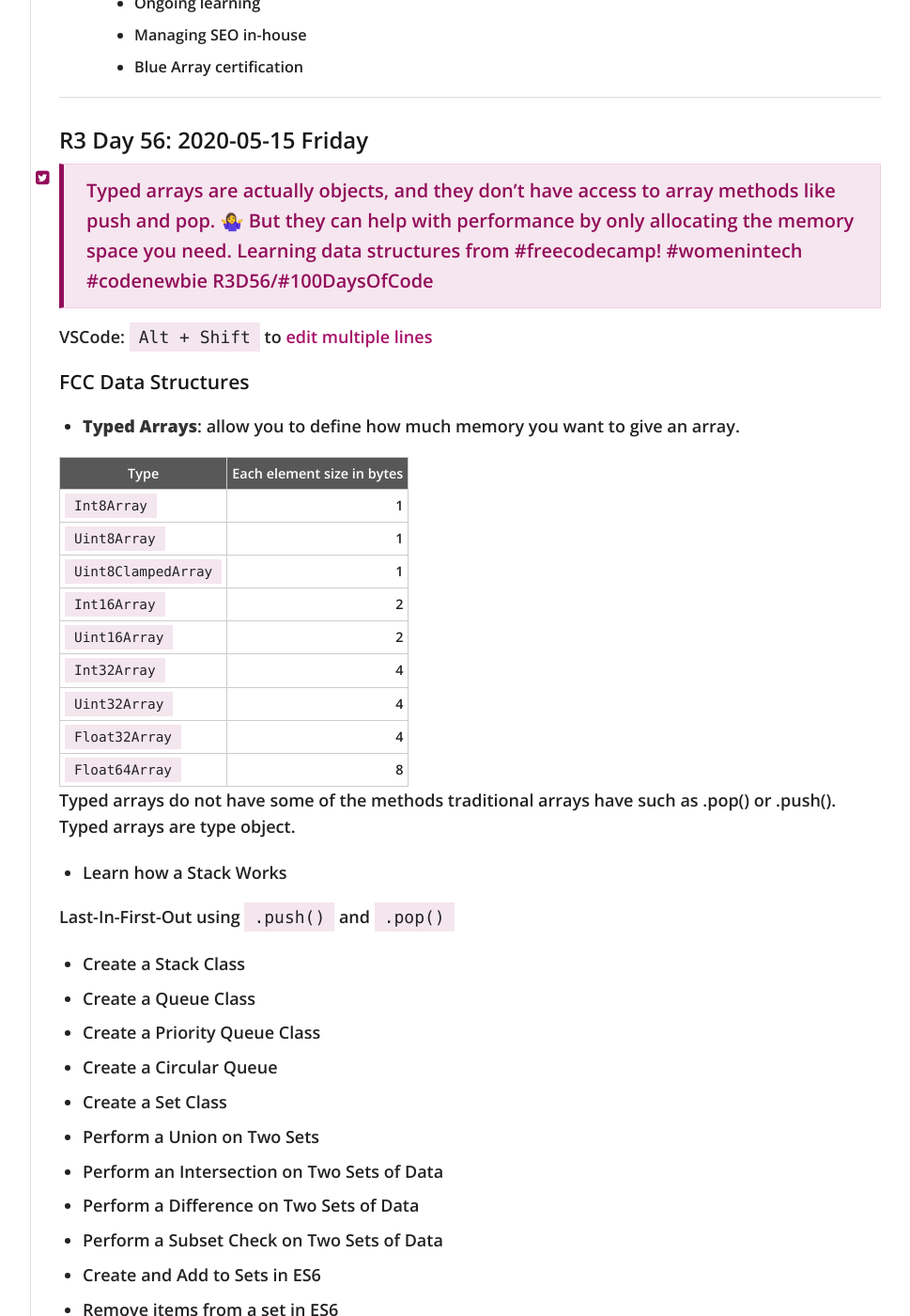
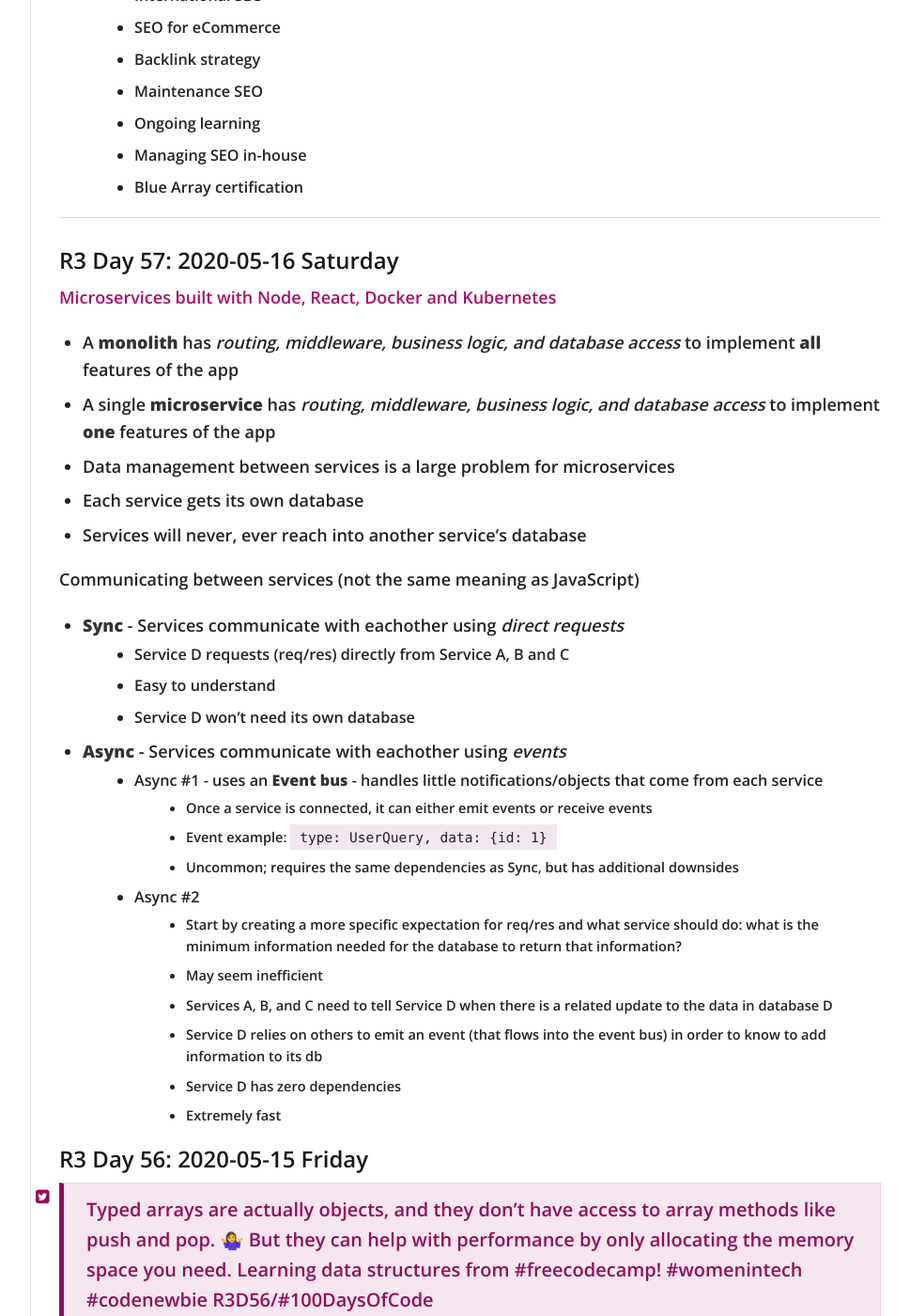
Before and after one commit to virtual/100daysofcode, a Jekyll site: the page built from index.md, in a window 1280 px wide and 1400 px high, scrolled down 3393 px. Shown: the whole window at 94% size, without its empty margins (272-1241 px from the left). Built offline with Jekyll 4.4.1, drawn with Linux system fonts in a browser that asks for light colours; nearby versions of some CDN libraries; our own code applies the rules of GitHub Pages for plain Markdown files; some of the changed text lies outside the part shown.

Commit message:
begin microservices

```diff
--- a/index.md
+++ b/index.md
@@ -31,6 +31,8 @@
     - Day 36: Researching API HTTP Responses
     - Day 37: Sending MongoDB boolean from deconstructed array
     - Day 38: Functional tests ✓
+  - Data Structures
+    - Day 56
 - [Node.js: Testing and Code Quality - Jon Peck ✓](https://www.lynda.com/Node-js-tutorials/Node-js-Testing-Code-Quality/587672-2.html)
   - Day 23: Intro
   - Day 24: Testing and Code Quality Fundamentals
@@ -71,6 +73,8 @@
   - Day 52: Learn Phaser: Physics ✓
 - GDG Meetup
   - Day 53: AMP Website Workshop
+- [Microservices with Node JS and React](https://www.udemy.com/course/microservices-with-node-js-and-react/)
+  - Day 57: Section 1: Fundamental Ideas Around Microservices
 - Develop out [Knight University using TailwindCSS](https://virtual.github.io/knightu/)
   - Day 55: Hero, subfeature
 - Animations / manipulations with SVG
@@ -106,6 +110,35 @@
   - Blue Array certification
 
 ----------
+
+## R3 Day 57: 2020-05-16 Saturday
+
+[Microservices built with Node, React, Docker and Kubernetes](https://www.udemy.com/course/microservices-with-node-js-and-react)
+
+- A __monolith__ has _routing, middleware, business logic, and database access_ to implement __all__ features of the app
+- A single __microservice__ has _routing, middleware, business logic, and database access_ to implement __one__ features of the app
+- Data management between services is a large problem for microservices
+- Each service gets its own database
+- Services will never, ever reach into another service's database
+
+Communicating between services
+(not the same meaning as JavaScript)
+- __Sync__ - Services communicate with eachother using _direct requests_
+  - Service D requests (req/res) directly from Service A, B and C
+  - Easy to understand
+  - Service D won't need its own database
+- __Async__ - Services communicate with eachother using _events_
+  - Async #1 - uses an __Event bus__ - handles little notifications/objects that come from each service
+    - Once a service is connected, it can either emit events or receive events
+    - Event example: `type: UserQuery, data: {id: 1}`
+    - Uncommon; requires the same dependencies as Sync, but has additional downsides
+  - Async #2
+    - Start by creating a more specific expectation for req/res and what service should do: what is the minimum information needed for the database to return that information?
+    - May seem inefficient
+    - Services A, B, and C need to tell Service D when there is a related update to the data in database D
+    - Service D relies on others to emit an event (that flows into the event bus) in order to know to add information to its db
+    - Service D has zero dependencies
+    - Extremely fast
 
 ## R3 Day 56: 2020-05-15 Friday
 
```
